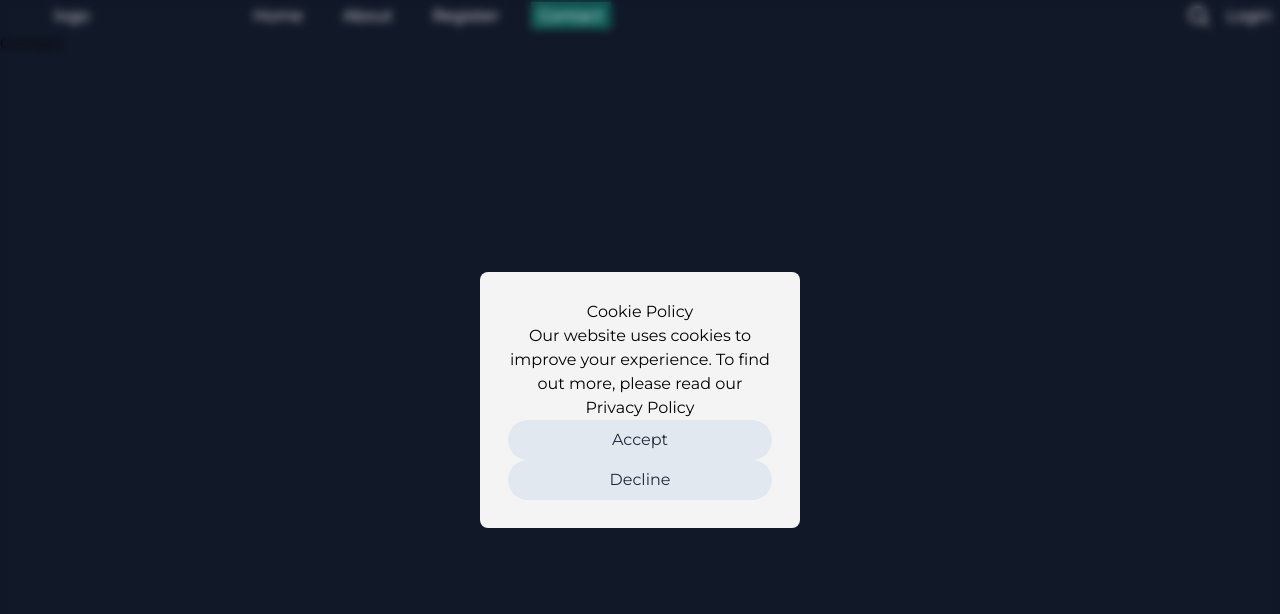
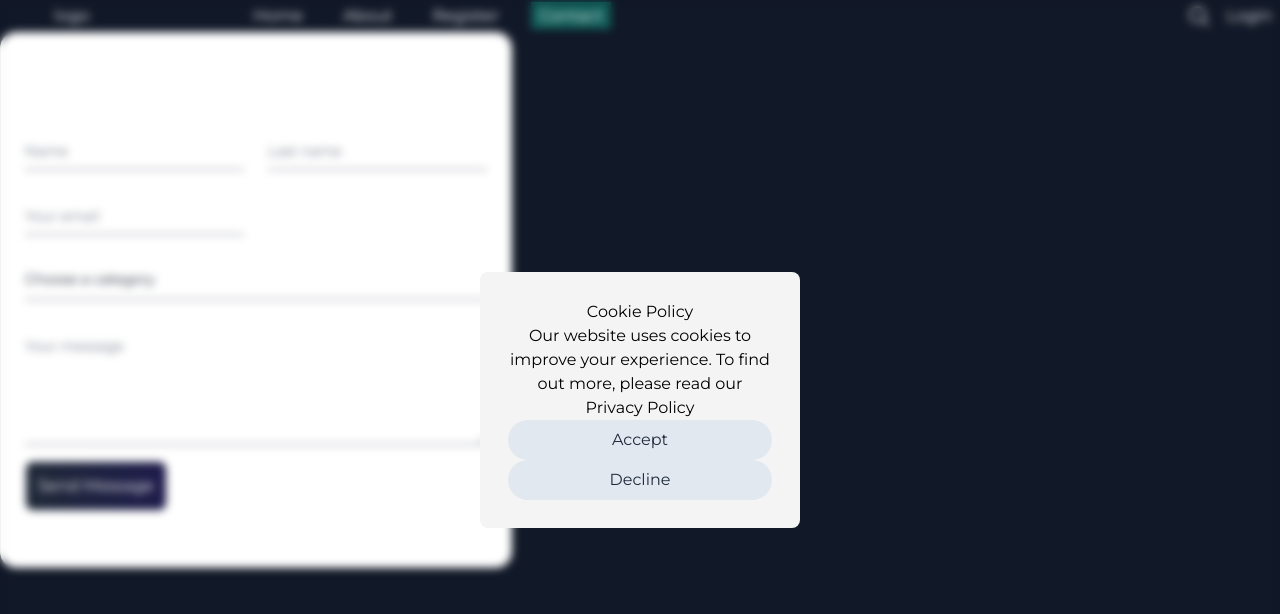
Before and after one commit to matthieuGravy/sora-cine, a React (Vite) app in the folder client-sora/: page /contact in a window 1280 px wide. Shown: the top 614 px of the page. Built offline with nearby package versions, Linux system fonts and the light colour scheme.

Commit message:
added contact form component

```diff
--- /dev/null
+++ b/client-sora/src/compments/ContactComponent.jsx
@@ -0,0 +1,131 @@
+import React from 'react'
+import { useState } from "react";
+
+function ContactComponent() {
+
+
+    const [selectedCategory, setSelectedCategory] = useState("");
+    const [formData, setFormData] = useState({
+        lastname: "",
+        firstname: "",
+        email: "",
+        subject:"",
+        content:"",
+    });
+
+    const handleInputChange = (event) => {
+        const { name, value } = event.target;
+        setFormData({ ...formData, [name]: value });
+    };
+    const handleCategoryChange = (event) => {
+        setSelectedCategory(event.target.value);
+      };
+
+
+    const handleSubmit = async (event) => {
+        event.preventDefault();
+
+    try {
+      const response = await fetch("http://localhost:3200/contact", {
+        method: "POST",
+        headers: {
+          "Content-Type": "application/json",
+        },
+        body: JSON.stringify({ ...formData, subject: selectedCategory }),
+    });
+
+      if (!response.ok) {
+        const errorMessage = await response.text();
+        console.error("Error submitting form:", errorMessage);
+        throw new Error("Failed to submit form");
+      }
+      // Handle success (e.g., show a success message)
+      const responseData = await response.json();
+      console.log("Form submitted successfully:", responseData);
+    } catch (error) {
+      // Handle errors (e.g., show an error message)
+      console.error("Error submitting form:", error.message);
+    }
+  };
+
+  return (
+    <>
+      <section className="min-w-fit max-w-md sm:max-w-lg flex-col border bg-white px-6 py-14 shadow-md rounded-2xl">
+        <form
+        class="mt-10"
+        onSubmit={handleSubmit}
+        >
+            <fieldset class="grid gap-6 sm:grid-cols-2 pb-4">
+                <div class="relative z-0">
+                    <input
+                    id="firstname"
+                    type="text"
+                    name="firstname"
+                    class="peer block w-full appearance-none border-0 border-b border-gray-500 bg-transparent py-2.5 px-0 text-sm text-gray-900 focus:border-blue-600 focus:outline-none focus:ring-0" placeholder=" "
+                    value={formData.firstname}
+                    onChange={handleInputChange}
+                    />
+                    <label class="absolute top-3 -z-10 origin-[0] -translate-y-6 scale-75 transform text-sm text-gray-500 duration-300 peer-placeholder-shown:translate-y-0 peer-placeholder-shown:scale-100 peer-focus:left-0 peer-focus:-translate-y-6 peer-focus:scale-75 peer-focus:text-blue-600 peer-focus:dark:text-blue-500" htmlFor="name">Name</label>
+                </div>
+                <div class="relative z-0">
+                    <input
+                    id="lastname"
+                    type="text"
+                    name="lastname"
+                    class="peer block w-full appearance-none border-0 border-b border-gray-500 bg-transparent py-2.5 px-0 text-sm text-gray-900 focus:border-blue-600 focus:outline-none focus:ring-0" placeholder=" "
+                    value={formData.name}
+                    onChange={handleInputChange}
+                    />
+                    <label class="absolute top-3 -z-10 origin-[0] -translate-y-6 scale-75 transform text-sm text-gray-500 duration-300 peer-placeholder-shown:translate-y-0 peer-placeholder-shown:scale-100 peer-focus:left-0 peer-focus:-translate-y-6 peer-focus:scale-75 peer-focus:text-blue-600 peer-focus:dark:text-blue-500" htmlFor="last name">Last name</label>
+                </div>
+                <div class="relative z-0">
+                    <input
+                    type="text"
+                    name="email"
+                    class="peer block w-full appearance-none border-0 border-b border-gray-500 bg-transparent py-2.5 px-0 text-sm text-gray-900 focus:border-blue-600 focus:outline-none focus:ring-0" placeholder=" "
+                    value={formData.email}
+                    onChange={handleInputChange}
+                    />
+                    <label class="absolute top-3 -z-10 origin-[0] -translate-y-6 scale-75 transform text-sm text-gray-500 duration-300 peer-placeholder-shown:translate-y-0 peer-placeholder-shown:scale-100 peer-focus:left-0 peer-focus:-translate-y-6 peer-focus:scale-75 peer-focus:text-blue-600 peer-focus:dark:text-blue-500" htmlFor="email">Your email</label>
+                </div>
+                <div class="relative z-0 col-span-2">
+                    <select
+                    id="subject"
+                    value={selectedCategory}
+                    onChange={handleCategoryChange}
+                    class="peer block w-full appearance-none border-0 border-b border-gray-500 bg-transparent py-2.5 px-0 text-sm text-gray-900 focus:border-blue-600 focus:outline-none focus:ring-0"
+                    placeholder=" "
+                    >
+                        <option selected>Choose a category</option>
+                        <option value="01">catégories 01</option>
+                        <option value="02">catégories 02</option>
+                        <option value="03">catégories 03</option>
+                        <option value="04">catégories 04</option>
+                        <option value="05">catégories 05</option>
+                        <option value="06">catégories 06</option>
+                        <option value="07">catégories 07</option>
+                        <option value="08">catégories 08</option>
+                        <option value="09">catégories 09</option>
+                        <option value="10">catégories 10</option>
+                    </select>
+                </div>
+                <div class="relative z-0 col-span-2">
+                    <textarea
+                    name="content" rows="5"
+                    class="peer block w-full appearance-none border-0 border-b border-gray-500 bg-transparent py-2.5 px-0 text-sm text-gray-900 focus:border-blue-600 focus:outline-none focus:ring-0" placeholder=" "
+                    value={formData.content}
+                    onChange={handleInputChange}
+                    ></textarea>
+                    <label class="absolute top-3 -z-10 origin-[0] -translate-y-6 scale-75 transform text-sm text-gray-500 duration-300 peer-placeholder-shown:translate-y-0 peer-placeholder-shown:scale-100 peer-focus:left-0 peer-focus:-translate-y-6 peer-focus:scale-75 peer-focus:text-blue-600 peer-focus:dark:text-blue-500" htmlFor="textarea">Your message</label>
+                </div>
+            </fieldset>
+        <button
+        type="submit"
+        class="rounded-lg border p-3 bg-gradient-to-r from-gray-800 bg-indigo-950 text-white hover:bg-slate-400 duration-300">Send Message</button>
+        </form>
+      </section>
+    </>
+  );
+}
+
+export default ContactComponent
--- a/client-sora/src/routes/Contactpage/Contactpage.jsx
+++ b/client-sora/src/routes/Contactpage/Contactpage.jsx
@@ -1,7 +1,9 @@
+import ContactComponent from "../../compments/ContactComponent";
+
 function Contactpage() {
   return (
     <>
-      <h1>Contact</h1>
+      <ContactComponent/>
     </>
   );
 }
```
